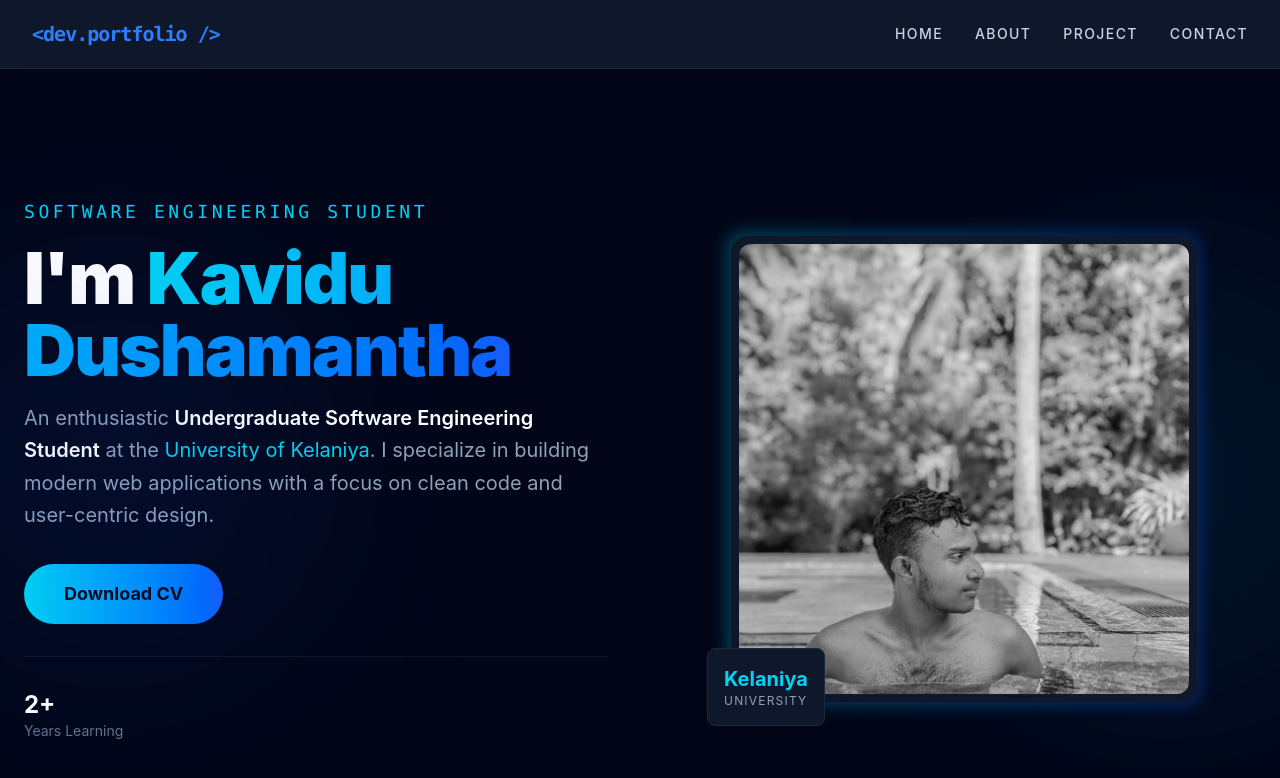
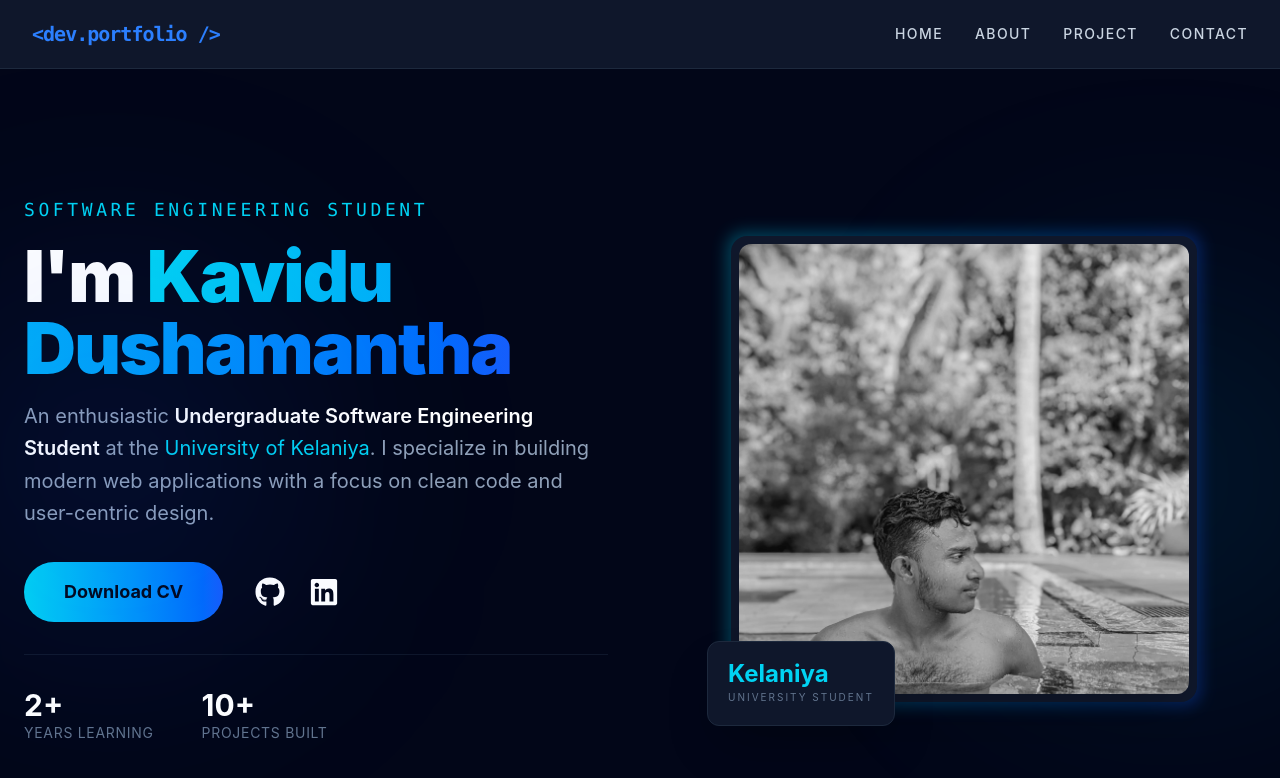
Before and after one commit to kavidu717/portfolio, a React app: page / in a window 1280 px wide. Shown: the top 778 px of the page. Built offline with nearby package versions, Linux system fonts and the light colour scheme; the HTML template or start-up script is replaced by a standard one.

Commit message:
add the git hub link

```diff
--- a/package.json
+++ b/package.json
@@ -13,6 +13,7 @@
     "@tailwindcss/vite": "^4.2.2",
     "react": "^19.2.4",
     "react-dom": "^19.2.4",
+    "react-icons": "^5.6.0",
     "react-router-dom": "^7.14.0",
     "tailwindcss": "^4.2.2"
   },
--- a/src/components/Herosection.jsx
+++ b/src/components/Herosection.jsx
@@ -1,3 +1,6 @@
+import { FaGithub, FaLinkedin } from "react-icons/fa";
+import { Link } from "react-router-dom";
+
 export default function Herosection() {
   return (
     <section className="relative w-full min-h-screen bg-slate-950 flex items-center justify-center py-20 px-6 overflow-hidden">
@@ -27,21 +30,41 @@ export default function Herosection() {
           </div>
 
 
-          <div className="flex flex-wrap justify-center lg:justify-start gap-5">
+          <div className="flex flex-col sm:flex-row items-center justify-center lg:justify-start gap-8">
             <button className="px-10 py-4 bg-gradient-to-r from-cyan-400 to-blue-600 rounded-full text-slate-950 font-bold text-lg hover:shadow-[0_0_20px_rgba(34,211,238,0.4)] transition-all duration-300 hover:scale-105">
               Download CV
             </button>
 
-
+            <div className="flex gap-6 items-center">
+              <a
+                href="https://github.com/kavidu717"
+                target="_blank"
+                rel="noopener noreferrer"
+                className="text-white text-3xl hover:text-cyan-400 transition-all duration-300 transform hover:-translate-y-1"
+              >
+                <FaGithub />
+              </a>
+              <a
+                href="https://linkedin.com/in/yourusername"
+                target="_blank"
+                rel="noopener noreferrer"
+                className="text-white text-3xl hover:text-blue-500 transition-all duration-300 transform hover:-translate-y-1"
+              >
+                <FaLinkedin />
+              </a>
+            </div>
           </div>
 
 
-          <div className="pt-8 flex justify-center lg:justify-start gap-10 border-t border-slate-900">
-            <div>
-              <p className="text-white text-2xl font-bold">2+</p>
-              <p className="text-slate-500 text-sm">Years Learning</p>
+          <div className="pt-8 flex justify-center lg:justify-start gap-12 border-t border-slate-900">
+            <div className="flex flex-col">
+              <span className="text-white text-3xl font-bold">2+</span>
+              <span className="text-slate-500 text-sm uppercase tracking-wider">Years Learning</span>
             </div>
-
+            <div className="flex flex-col">
+              <span className="text-white text-3xl font-bold">10+</span>
+              <span className="text-slate-500 text-sm uppercase tracking-wider">Projects Built</span>
+            </div>
           </div>
         </div>
 
@@ -49,21 +72,22 @@ export default function Herosection() {
         <div className="order-1 lg:order-2 flex justify-center items-center">
           <div className="relative group">
 
+
             <div className="absolute -inset-1 bg-gradient-to-r from-cyan-400 to-blue-600 rounded-2xl blur opacity-30 group-hover:opacity-60 transition duration-1000"></div>
 
 
             <div className="relative bg-slate-900 p-2 rounded-2xl">
               <img
                 src="profile pic.jpg"
-                alt="Aditya Kumar"
-                className="w-72 h-72 md:w-[450px] md:h-[450px] object-cover rounded-xl grayscale hover:grayscale-0 transition-all duration-700"
+                alt="Kavidu Dushamantha"
+                className="w-72 h-72 md:w-[450px] md:h-[450px] object-cover rounded-xl grayscale hover:grayscale-0 transition-all duration-700 shadow-2xl"
               />
             </div>
 
 
-            <div className="absolute -bottom-6 -left-6 bg-slate-900 border border-slate-800 p-4 rounded-lg shadow-2xl hidden md:block">
-              <p className="text-cyan-400 font-bold text-xl">Kelaniya</p>
-              <p className="text-slate-400 text-xs uppercase tracking-widest">University</p>
+            <div className="absolute -bottom-6 -left-6 bg-slate-900 border border-slate-800 p-5 rounded-xl shadow-2xl hidden md:block">
+              <p className="text-cyan-400 font-bold text-2xl leading-none">Kelaniya</p>
+              <p className="text-slate-500 text-[10px] uppercase tracking-[0.2em] mt-1">University Student</p>
             </div>
           </div>
         </div>
```
Also changed, not shown: 1 other file (tests, documents, lock files or other folders).
